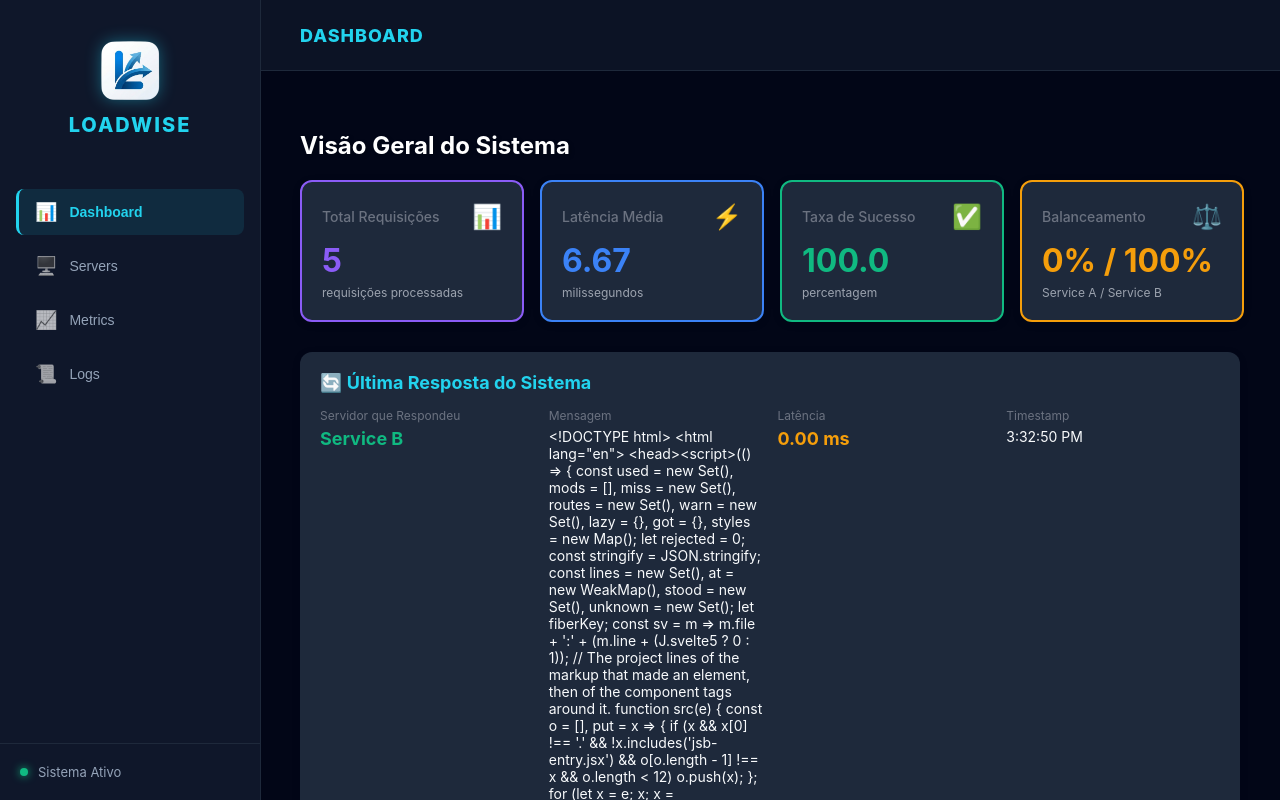
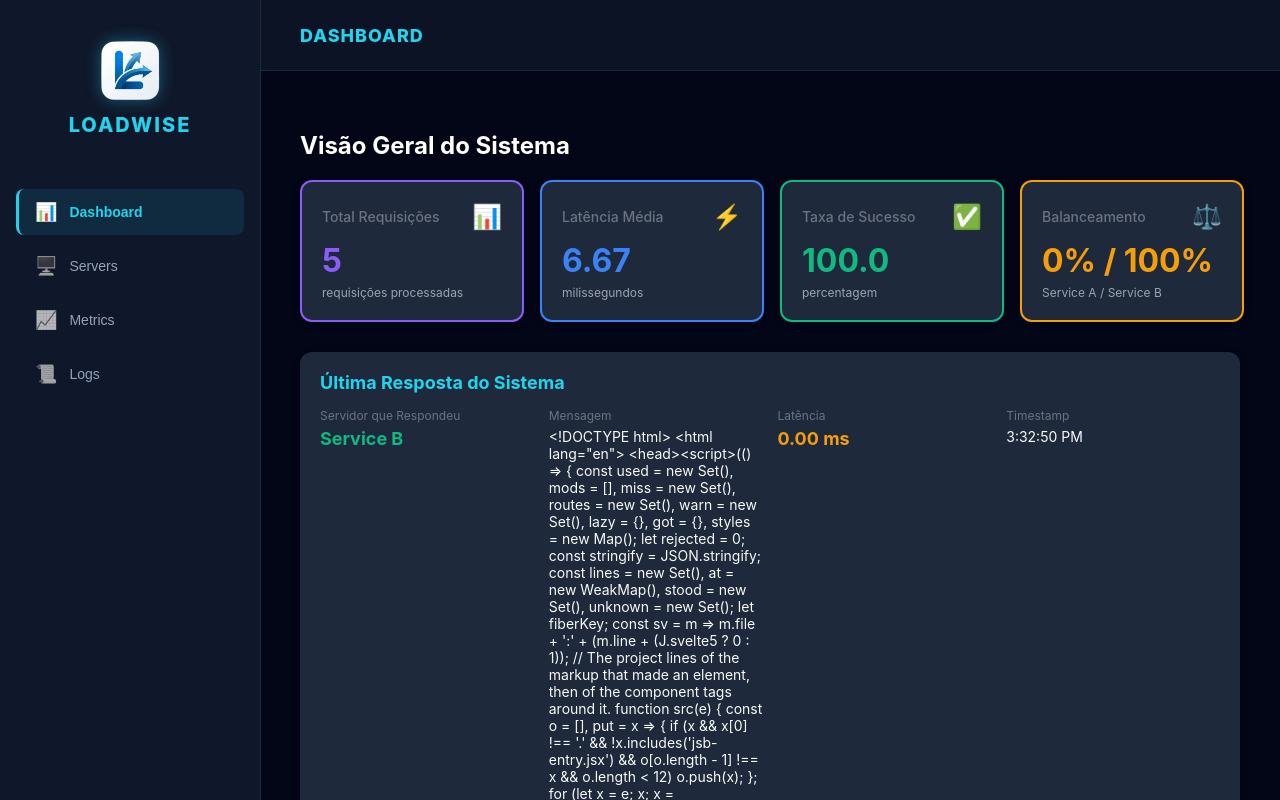
Before and after one commit to TavinhoW/Loadwise, a React (Create React App) app in the folder frontend/loadwise-dashboard/: page / in a window 1280 px wide. Shown: the top 800 px of the page. Built offline with nearby package versions, Linux system fonts and the light colour scheme.

Commit message:
gm-requisicoes-bug

```diff
--- a/frontend/loadwise-dashboard/src/App.jsx
+++ b/frontend/loadwise-dashboard/src/App.jsx
@@ -110,20 +110,6 @@ function App() {
             layout="vertical"
           />
         </nav>
-
-        {/* STATUS DO SISTEMA NO FUNDO DA SIDEBAR */}
-        <div style={{ padding: '20px', borderTop: '1px solid #1e293b' }}>
-          <div style={{ display: 'flex', alignItems: 'center', gap: '10px' }}>
-            <div style={{
-              width: '8px',
-              height: '8px',
-              backgroundColor: '#10b981',
-              borderRadius: '50%',
-              boxShadow: '0 0 8px #10b981'
-            }}></div>
-            <span style={{ fontSize: '13px', color: '#94a3b8' }}>Sistema Ativo</span>
-          </div>
-        </div>
       </aside>
 
       {/* CONTEÚDO PRINCIPAL */}
--- a/frontend/loadwise-dashboard/src/api.js
+++ b/frontend/loadwise-dashboard/src/api.js
@@ -1,37 +1,40 @@
 /**
  * api.js
- * API melhorada com suporte a estatísticas individuais dos servidores
+ * API com suporte a estatísticas reais e histórico limitado
  */
 
 const currentIP = window.location.hostname;
 const LOAD_BALANCER_URL = `http://${currentIP}:8080`;
 
-// Histórico de requisições (últimas 20)
+// Variáveis de estado interno
 let requestHistory = [];
+let totalRequestsCounter = 0; // Novo contador global que nunca para de subir
 
 /**
- * Fetch do load balancer (comportamento original)
+ * Fetch do load balancer
  */
 export async function fetchBackendStatus() {
   const start = performance.now();
+  totalRequestsCounter++; // Incrementa o total real a cada chamada
+
   try {
     const response = await fetch(LOAD_BALANCER_URL);
     const text = await response.text();
     const latency = performance.now() - start;
 
-    // Determinar qual servidor respondeu
-    const serverName = text.includes('Service A') ? 'Service A' : 'Service B';
+    const serverName = text.includes("Service A") ? "Service A" : "Service B";
 
     // Adicionar ao histórico
     requestHistory.push({
       server: serverName,
       latency: parseFloat(latency.toFixed(2)),
       timestamp: Date.now(),
-      status: 'success'
+      status: "success",
     });
 
-    // Manter apenas últimas 20 requisições
-    if (requestHistory.length > 20) {
+    // Limite de memória: Mantemos os últimos 200 para os gráficos/logs
+    // Mas o contador totalRequestsCounter continua a subir!
+    if (requestHistory.length > 200) {
       requestHistory.shift();
     }
 
@@ -39,36 +42,33 @@ export async function fetchBackendStatus() {
       message: text,
       latency: latency.toFixed(2),
       timestamp: new Date().toLocaleTimeString(),
-      status: 'Online',
-      serverName: serverName
+      status: "Online",
+      serverName: serverName,
     };
   } catch (error) {
     requestHistory.push({
-      server: 'Unknown',
+      server: "Unknown",
       latency: 0,
       timestamp: Date.now(),
-      status: 'error'
+      status: "error",
     });
 
     return {
-      message: 'Erro na ligação',
-      latency: '0.00',
+      message: "Erro na ligação",
+      latency: "0.00",
       timestamp: new Date().toLocaleTimeString(),
-      status: 'Offline',
-      serverName: 'Unknown'
+      status: "Offline",
+      serverName: "Unknown",
     };
   }
 }
 
-/**
- * Obter histórico de requisições
- */
 export function getRequestHistory() {
   return requestHistory;
 }
 
 /**
- * Calcular estatísticas agregadas
+ * Calcular estatísticas agregadas usando o contador real
  */
 export function getAggregatedStats() {
   if (requestHistory.length === 0) {
@@ -77,27 +77,42 @@ export function getAggregatedStats() {
       averageLatency: 0,
       serviceACount: 0,
       serviceBCount: 0,
-      successRate: 100
+      successRate: 100,
     };
   }
 
-  const successfulRequests = requestHistory.filter(r => r.status === 'success');
-  const totalLatency = successfulRequests.reduce((sum, r) => sum + r.latency, 0);
-  const serviceACount = requestHistory.filter(r => r.server === 'Service A').length;
-  const serviceBCount = requestHistory.filter(r => r.server === 'Service B').length;
+  const successfulRequests = requestHistory.filter(
+    (r) => r.status === "success",
+  );
+  const totalLatency = successfulRequests.reduce(
+    (sum, r) => sum + r.latency,
+    0,
+  );
+
+  // Para manter a precisão do balanceamento mesmo com histórico limitado,
+  // usamos os dados do array atual (Service A vs Service B)
+  const serviceACount = requestHistory.filter(
+    (r) => r.server === "Service A",
+  ).length;
+  const serviceBCount = requestHistory.filter(
+    (r) => r.server === "Service B",
+  ).length;
 
   return {
-    totalRequests: requestHistory.length,
-    averageLatency: (totalLatency / successfulRequests.length).toFixed(2),
+    totalRequests: totalRequestsCounter, // USAMOS O CONTADOR REAL AQUI
+    averageLatency: (totalLatency / (successfulRequests.length || 1)).toFixed(
+      2,
+    ),
     serviceACount,
     serviceBCount,
-    successRate: ((successfulRequests.length / requestHistory.length) * 100).toFixed(1)
+    successRate: (
+      (successfulRequests.length / requestHistory.length) *
+      100
+    ).toFixed(1),
   };
 }
 
-/**
- * Limpar histórico
- */
 export function clearHistory() {
   requestHistory = [];
+  totalRequestsCounter = 0; // Reset total também
 }
--- a/frontend/loadwise-dashboard/src/components/LatencyChart.jsx
+++ b/frontend/loadwise-dashboard/src/components/LatencyChart.jsx
@@ -38,7 +38,7 @@ export default function LatencyChart({ history }) {
         fontWeight: 'bold',
         color: '#22d3ee'
       }}>
-        📊 Latência das Últimas Requisições
+        Latência das Últimas Requisições
       </h3>
 
       {/* Gráfico de barras com correção de visibilidade */}
--- a/frontend/loadwise-dashboard/src/pages/DashboardPage.jsx
+++ b/frontend/loadwise-dashboard/src/pages/DashboardPage.jsx
@@ -75,7 +75,7 @@ export default function DashboardPage({ stats, history, currentResponse }) {
           fontWeight: 'bold',
           color: '#22d3ee'
         }}>
-          🔄 Última Resposta do Sistema
+          Última Resposta do Sistema
         </h3>
 
         {currentResponse ? (
--- a/frontend/loadwise-dashboard/src/pages/LogsPage.jsx
+++ b/frontend/loadwise-dashboard/src/pages/LogsPage.jsx
@@ -166,7 +166,7 @@ export default function LogsPage({ history }) {
           color: '#94a3b8',
           border: '1px solid #1e293b'
         }}>
-          <strong>💡 Legenda de cores (Latência):</strong>
+          <strong>Legenda de cores (Latência):</strong>
           <div style={{ marginTop: '8px', display: 'flex', gap: '20px', flexWrap: 'wrap' }}>
             <div style={{ display: 'flex', alignItems: 'center', gap: '8px' }}>
               <div style={{ width: '12px', height: '12px', background: '#10b981', borderRadius: '3px' }} />
--- a/frontend/loadwise-dashboard/src/pages/MetricsPage.jsx
+++ b/frontend/loadwise-dashboard/src/pages/MetricsPage.jsx
@@ -56,7 +56,7 @@ export default function MetricsPage({ stats, history }) {
           fontWeight: 'bold',
           color: '#22d3ee'
         }}>
-          📊 Comparação entre Servidores
+          Comparação entre Servidores
         </h3>
 
         <div style={{
@@ -169,7 +169,7 @@ export default function MetricsPage({ stats, history }) {
           fontWeight: 'bold',
           color: '#22d3ee'
         }}>
-          ⚡ Análise de Latência
+          Análise de Latência
         </h3>
 
         <div style={{
--- a/frontend/loadwise-dashboard/src/pages/ServersPage.jsx
+++ b/frontend/loadwise-dashboard/src/pages/ServersPage.jsx
@@ -78,7 +78,7 @@ export default function ServersPage({ stats, history }) {
             fontWeight: 'bold',
             color: '#3b82f6'
           }}>
-            📋 Detalhes - Service A
+            Detalhes - Service A
           </h3>
 
           <div style={{ display: 'flex', flexDirection: 'column', gap: '12px' }}>
@@ -180,7 +180,7 @@ export default function ServersPage({ stats, history }) {
             fontWeight: 'bold',
             color: '#10b981'
           }}>
-            📋 Detalhes - Service B
+            Detalhes - Service B
           </h3>
 
           <div style={{ display: 'flex', flexDirection: 'column', gap: '12px' }}>
```
